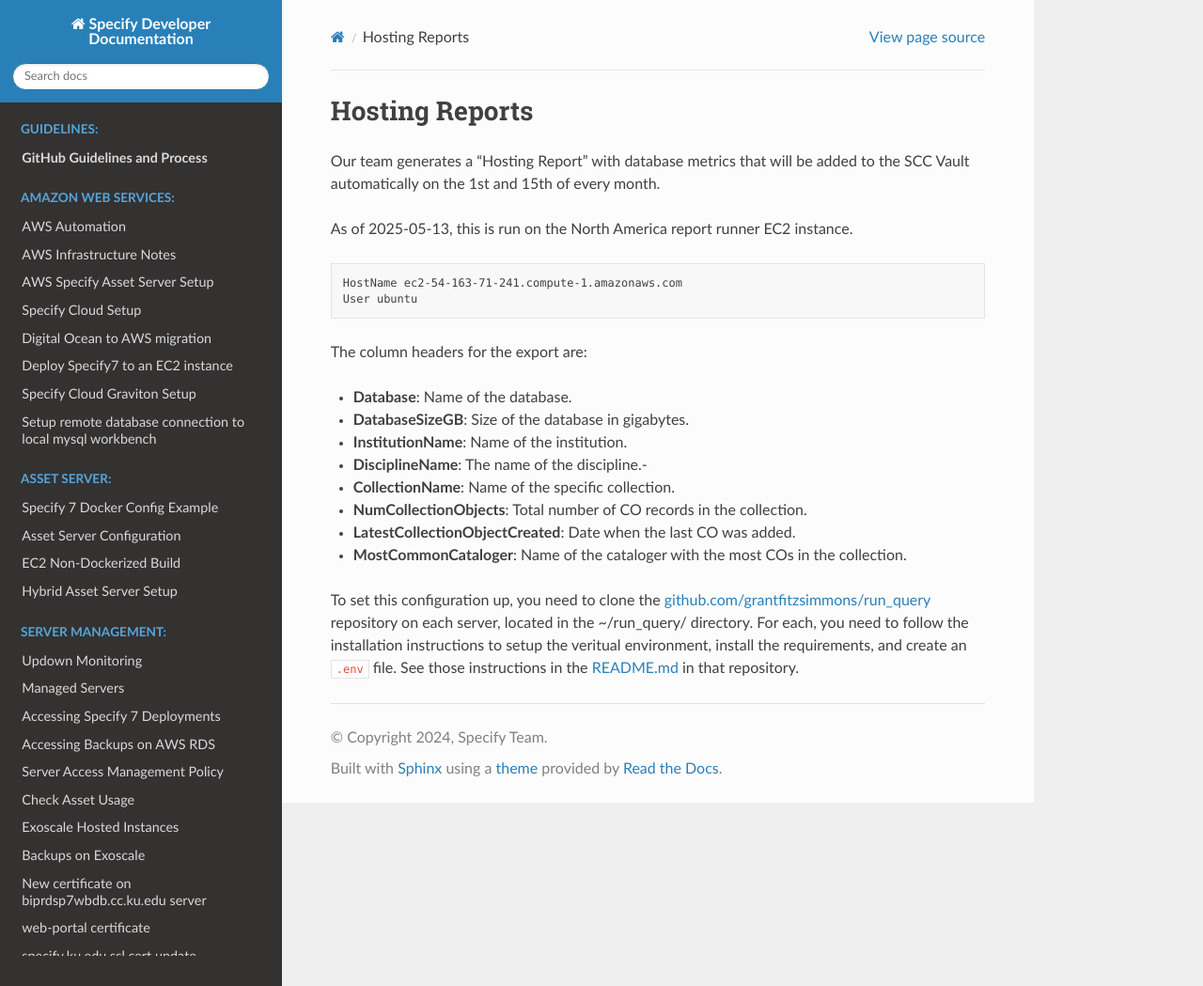
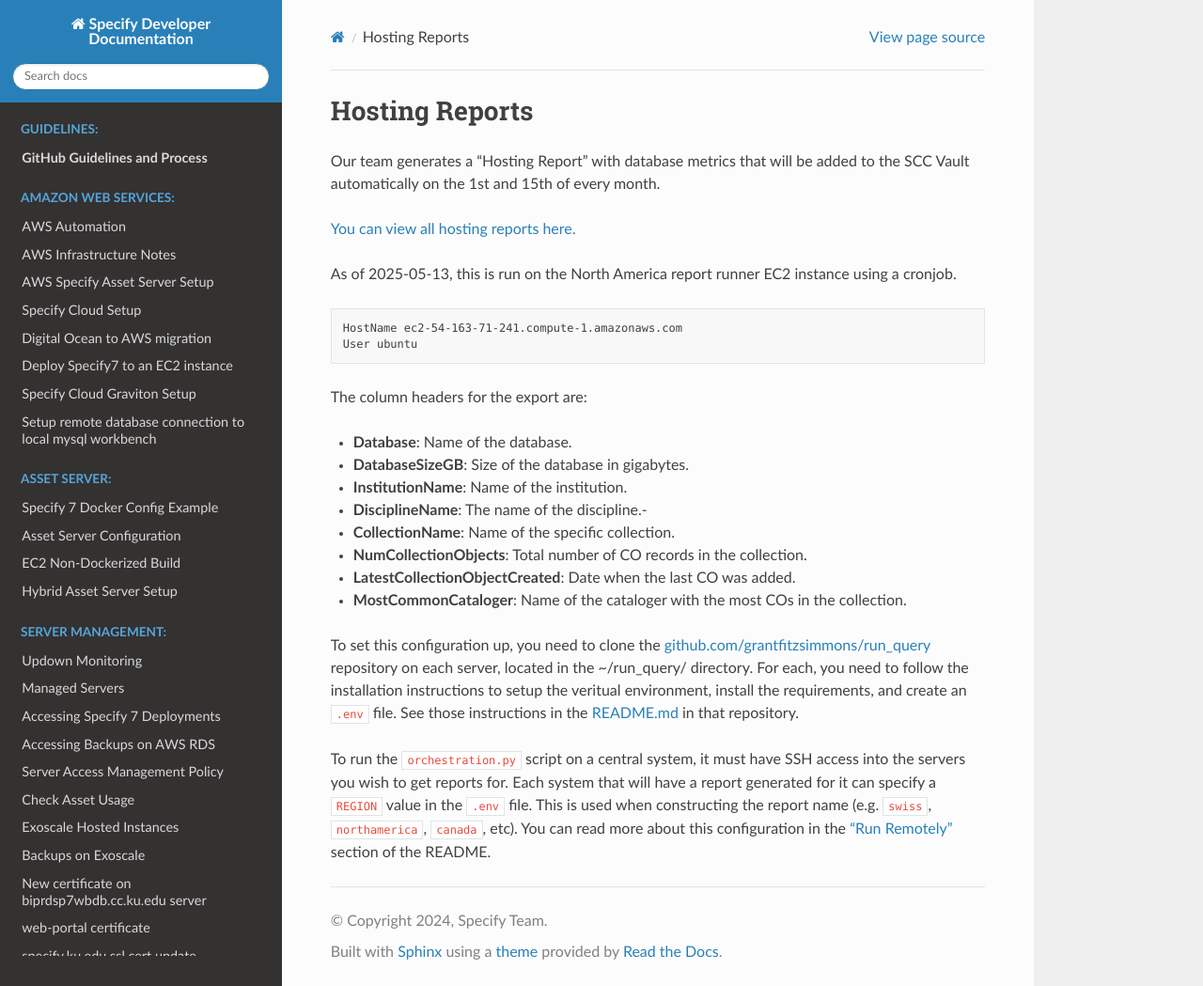
Before and after one commit to specify/specify.github.io, a Sphinx documentation site: the page built from sphinx/server_management/reports.md, in a window 1280 px wide and 1049 px high. Shown: the whole window at 94% size. Built offline with Sphinx 7.4.7 and the Read the Docs theme 3.1.0, drawn with Linux system fonts in a browser that asks for light colours; pages that are not in the unit, such as notebooks, are missing from menus.

Commit message:
Update reports.md

````diff
--- a/sphinx/server_management/reports.md
+++ b/sphinx/server_management/reports.md
@@ -2,7 +2,9 @@
 
 Our team generates a "Hosting Report" with database metrics that will be added to the SCC Vault automatically on the 1st and 15th of every month.
 
-As of 2025-05-13, this is run on the North America report runner EC2 instance.
+[You can view all hosting reports here.](https://drive.google.com/drive/folders/1JvmTe6Kn-S05q1jQX9WZmpETvaqUzndw?usp=drive_link)
+
+As of 2025-05-13, this is run on the North America report runner EC2 instance using a cronjob.
 
 ```bash
 HostName ec2-54-163-71-241.compute-1.amazonaws.com
@@ -20,3 +22,5 @@ The column headers for the export are:
 - **MostCommonCataloger**: Name of the cataloger with the most COs in the collection.
 
 To set this configuration up, you need to clone the [github.com/grantfitzsimmons/run_query](https://github.com/grantfitzsimmons/run_query) repository on each server, located in the ~/run_query/ directory. For each, you need to follow the installation instructions to setup the veritual environment, install the requirements, and create an `.env` file. See those instructions in the [README.md](https://github.com/grantfitzsimmons/run_query/blob/main/README.md) in that repository.
+
+To run the `orchestration.py` script on a central system, it must have SSH access into the servers you wish to get reports for. Each system that will have a report generated for it can specify a `REGION` value in the `.env` file. This is used when constructing the report name (e.g. `swiss`, `northamerica`, `canada`, etc). You can read more about this configuration in the ["Run Remotely"](https://github.com/grantfitzsimmons/run_query#run-remotely) section of the README.
````
